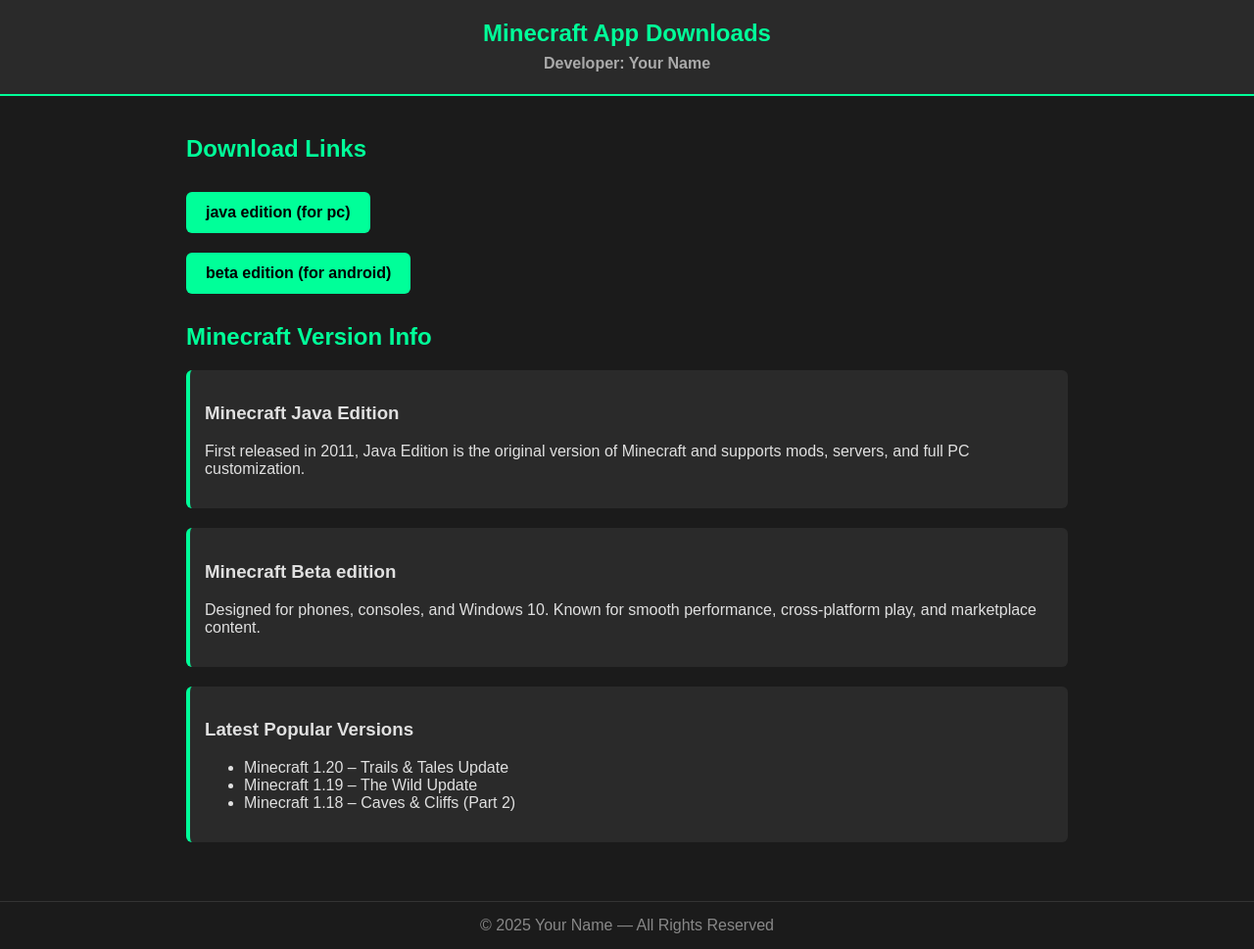
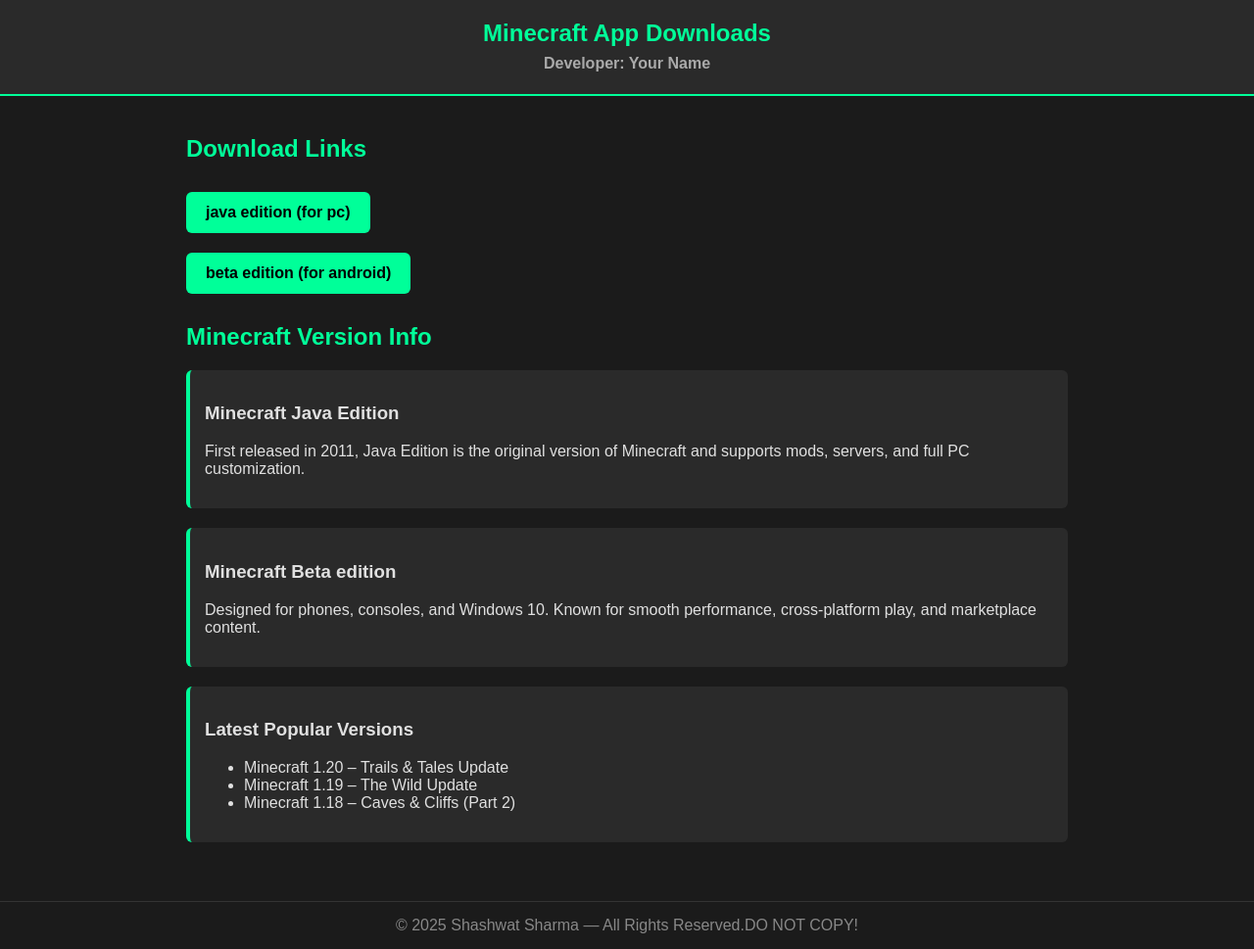
Before and after one commit to Supernovacyber-slayer/wannaplaygames.gg, a plain HTML site: page index.html in a window 1280 px wide. Shown: the whole page at 98% size. Drawn offline with Linux system fonts and the light colour scheme.

Commit message:
Update index.html

```diff
--- a/index.html
+++ b/index.html
@@ -107,7 +107,7 @@
 </div>
 
 <footer>
-    © 2025 Your Name — All Rights Reserved
+    © 2025 Shashwat Sharma — All Rights Reserved.DO NOT COPY!
 </footer>
 
 </body>
```
